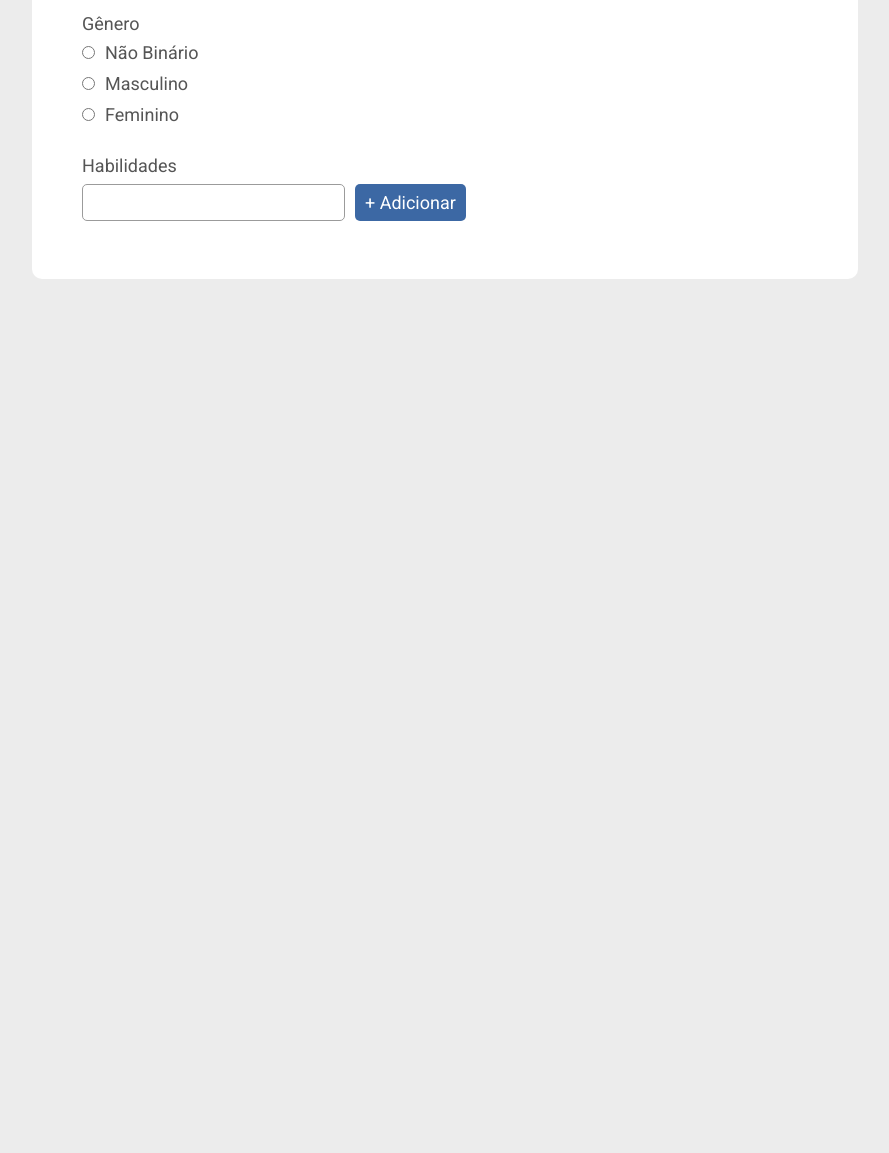
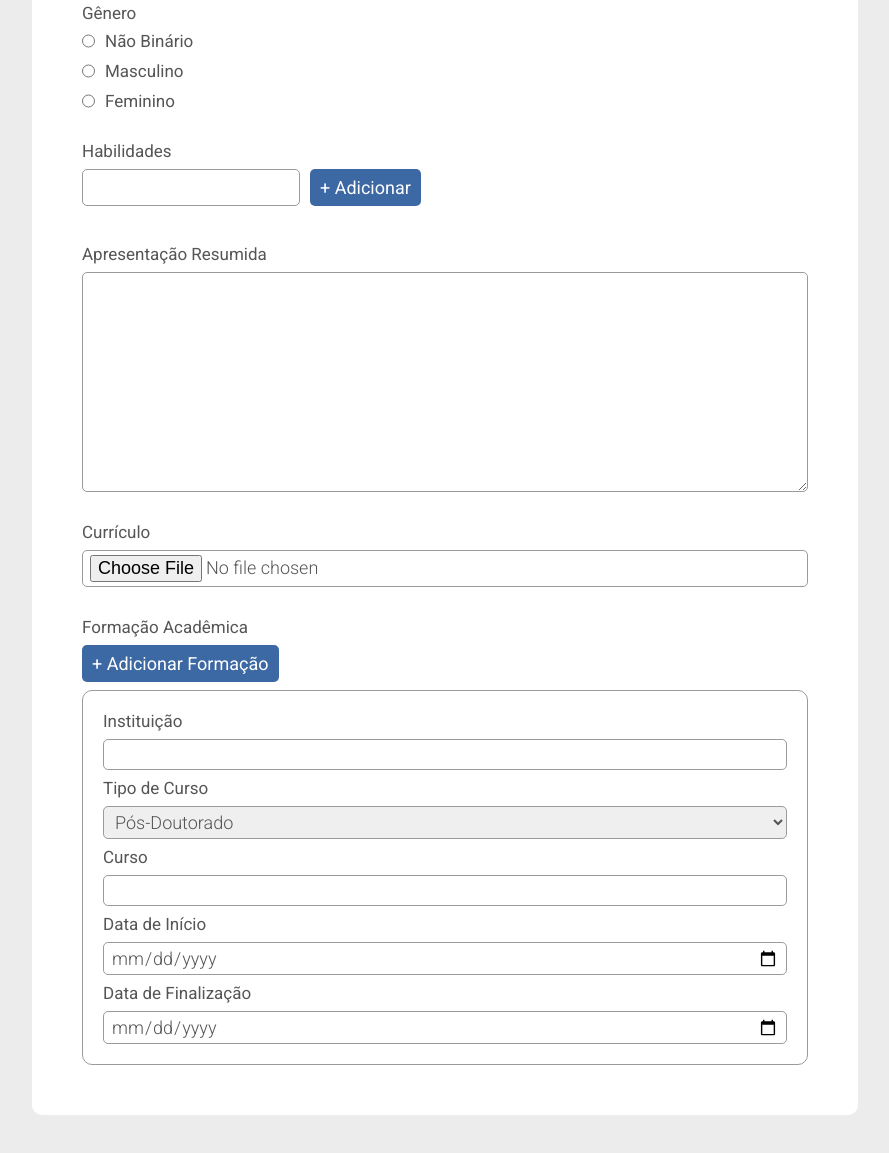
Before and after one commit to tzanarde/job-position-form, a plain HTML site: page index.html in a window 1280 px wide. Shown: the part 277-1430 px from the top of the page, without its empty margins (195-1084 px from the left). Before the commit the page ends 800 px from the top, so only its background shows below. Drawn offline with Linux system fonts and the light colour scheme.

Commit message:
new fields added to the form

```diff
--- a/index.html
+++ b/index.html
@@ -8,7 +8,9 @@
     <link rel="preconnect" href="https://fonts.gstatic.com" crossorigin>
     <link href="https://fonts.googleapis.com/css2?family=Inter:wght@400;600;700&family=Poppins:wght@400;700&family=Roboto:ital,wght@0,100;0,300;0,400;0,500;0,700;0,900;1,100;1,300;1,400;1,500;1,700;1,900&display=swap" rel="stylesheet">
     <script src="https://kit.fontawesome.com/681753a9b2.js" crossorigin="anonymous"></script>
-    <script src="scripts/form.js"></script>
+    <script src="scripts/abilities.js"></script>
+    <script src="scripts/formation.js"></script>
+    <script src="scripts/experience.js"></script>
     <title>Candidatura à Vaga de Emprego</title>
 </head>
 <body>
@@ -57,6 +59,69 @@
                     <div id="abilities-added-box" class="form-input-box-values"></div>
                     <input type="text" name="hidden-abilities" id="hidden-abilities">
                 </div>
+
+                <!-- PRESENTATION -->
+                <div class="form-input-box">
+                    <label for="presentation">Apresentação Resumida</label>
+                    <textarea name="presentation"
+                              id="presentation"
+                              cols="30"
+                              rows="10"
+                              placeholder="Descreva resumidamente suas principais habilidades e realizações">
+                    </textarea>
+                </div>
+
+                <!-- RESUME FILE -->
+                <div class="form-input-box">
+                    <label for="resume">Currículo</label>
+                    <input type="file" name="resume" id="resume">
+                </div>
+
+                <!-- FORMATION -->
+                <div class="form-input-box">
+                    <label for="formation">Formação Acadêmica</label>
+                    <input class="simple-button" type="button" value="+ Adicionar Formação">
+                    <div class="form-input-box-internal">
+
+                        <!-- INSTITUTION -->
+                        <div class="form-input-box">
+                            <label for="course-institution">Instituição</label>
+                            <input type="text" name="course-institution" id="course-institution">
+                        </div>
+
+                        <!-- COURSE-TYPE -->
+                        <div class="form-input-box">
+                            <label for="course-type">Tipo de Curso</label>
+                            <select name="course-type" id="course-type">
+                                <option value="post-doctoral">Pós-Doutorado</option>
+                                <option value="doctorate">Doutorado</option>
+                                <option value="masters">Mestrado</option>
+                                <option value="post-graduation">Pós-Graduação</option>
+                                <option value="graduation">Graduação</option>
+                                <option value="technician">Técnico</option>
+                            </select>
+                        </div>
+
+                        <!-- COURSE -->
+                        <div class="form-input-box">
+                            <label for="course-description">Curso</label>
+                            <input type="text" name="course-description" id="course-description">
+                        </div>
+
+                        <!-- START-DATE -->
+                        <div class="form-input-box">
+                            <label for="course-start-date">Data de Início</label>
+                            <input type="date" name="course-start-date" id="course-start-date">
+                        </div>
+
+                        <!-- FINISH-DATE -->
+                        <div class="form-input-box">
+                            <label for="course-finish-date">Data de Finalização</label>
+                            <input type="date" name="course-finish-date" id="course-finish-date">
+                        </div>
+                    </div>
+                </div>
+
             </form>
         </div>
     </section>
@@ -71,11 +136,7 @@
         Nome completo - texto
         Data de nascimento - data
         Gênero - radio
-
         Conhecimentos - Multiseleção
-        LinkedIn - texto
-        GitHub - texto
-        Portfólio - texto
         Apresentação resumida - textarea
         Curriculo - arquivo
         Educação - grupo
@@ -89,15 +150,11 @@
             Cargo - texto
             Início - data
             Término - data
+        LinkedIn - texto
+        GitHub - texto
+        Portfólio - texto
         Como ficou sabendo da vaga - seleção
         Possui indicação - radio
             Se sim
                 Quem indicou - texto
     -->
-
-
-                        <!-- <select name="genre" id="genre">
-                        <option value="genre-non-binary">Não Binário</option>
-                        <option value="genre-male">Masculino</option>
-                        <option value="genre-female">Feminino</option>
-                    </select> -->
--- a/styles/form.css
+++ b/styles/form.css
@@ -32,14 +32,21 @@ form {
     border-radius: 10px;
 }
 
-.form-input-box {
+.form-input-box,
+.form-input-box-internal {
     display: flex;
     flex-direction: column;
     gap: 8px;
 }
 
+.form-input-box-internal {
+    border: 1px solid #9b9b9b;
+    border-radius: 10px;
+    padding: 20px;
+}
+
 label {
-    font-size: 18px;
+    font-size: 17px;
     color: #555555;
     font-weight: 400;
 }
@@ -47,11 +54,13 @@ label {
 input[type="text"],
 input[type="number"],
 input[type="date"],
-input[type="file"] {
+input[type="file"],
+select,
+textarea {
     border: 1px solid #9b9b9b;
     border-radius: 5px;
     padding: 4px 7px;
-    font-size: 22px;
+    font-size: 18px;
     font-weight: 300;
     color: #555555;
 }
@@ -114,3 +123,7 @@ input[type="button"] {
     display: block;
     width: fit-content;
 }
+
+.simple-button {
+    width: fit-content;
+}
```
Also changed, not shown: scripts/abilities.js (renamed from scripts/form.js), scripts/experience.js (added), scripts/formation.js (added).
